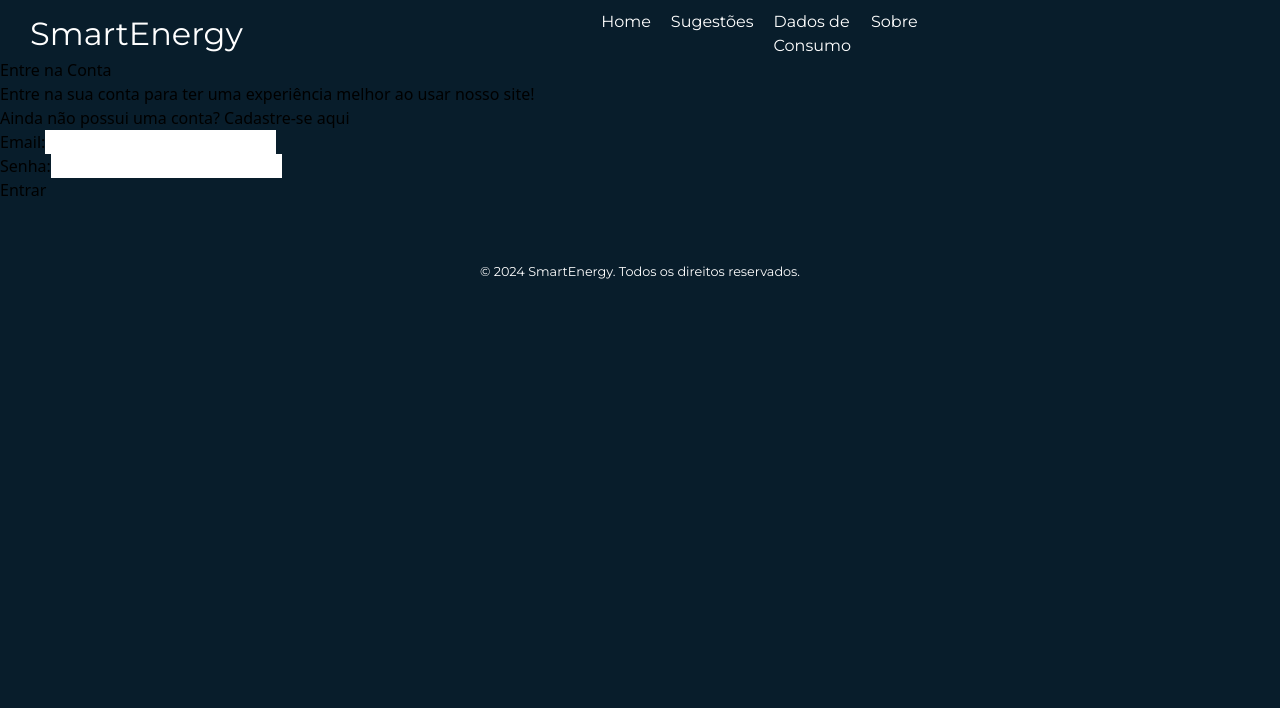
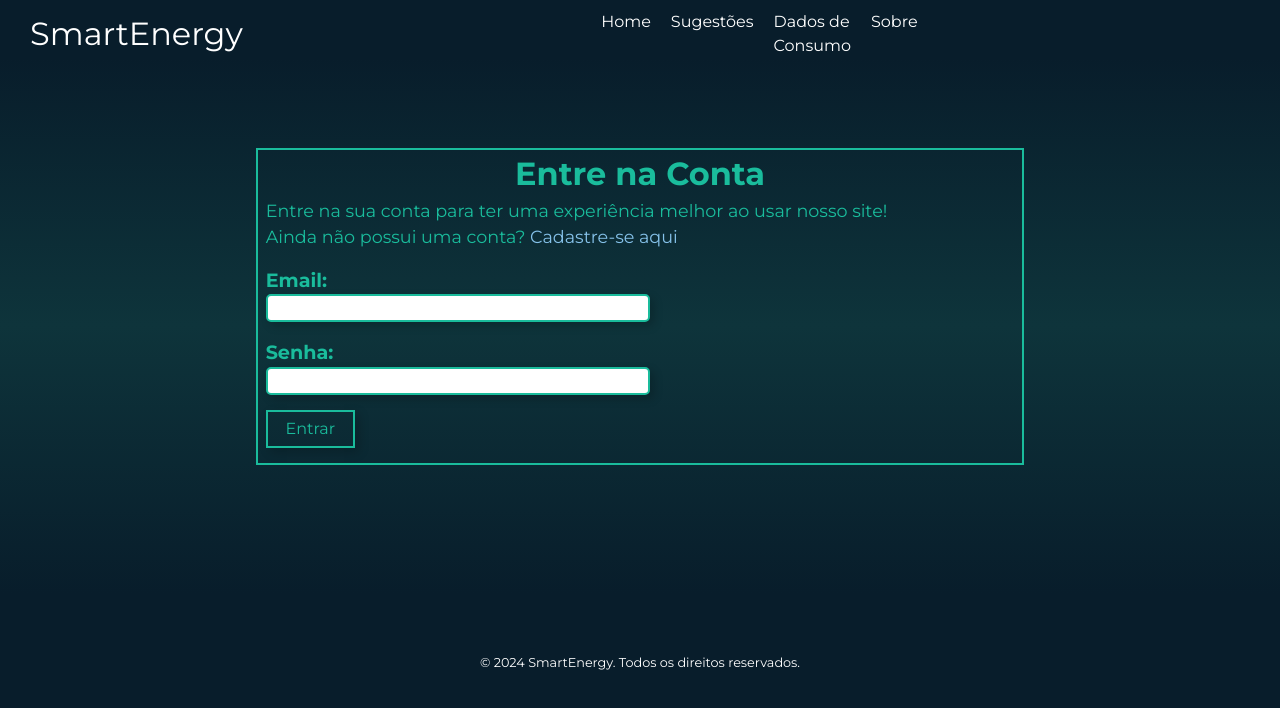
Before and after one commit to felipesora/SmartEnergy, a Next.js app in the folder gs/: page /login in a window 1280 px wide. Shown: the top 708 px of the page. Built offline with nearby package versions, Linux system fonts and the light colour scheme.

Commit message:
Estilizando a página de Login

```diff
--- a/gs/src/app/globals.css
+++ b/gs/src/app/globals.css
@@ -211,3 +211,70 @@ font-family: var(--fonte-principal);
   @apply bg-[var(--cor-fundo)] text-white;
   font-family: var(--fonte-principal);
 }
+
+/* Login */
+
+.main_login {
+  @apply bg-gradient-to-b from-[#081D2B] to-[#081D2B] via-[#0E343B] via-[#0E343B] to-[#124748] to-[#081D2B] pt-[7%] pb-[10%];
+}
+
+.container_login {
+  @apply bg-transparent border-2 border-[#1ABC9C] mx-auto w-[60vw];
+}
+
+.container_login > h1 {
+  @apply text-[2rem] text-[#1ABC9C] text-center font-bold;
+  font-family: var(--fonte-principal);
+}
+
+.div_texto_login {
+  @apply text-[#1ABC9C] text-[1.1rem] ml-[1%];
+  font-family: var(--fonte-principal);
+}
+
+.link_form {
+  @apply relative no-underline text-[var(--azul-claro)] transition-all duration-300 ease-in-out;
+}
+
+.link_form::after {
+  content: '';
+  @apply absolute w-0 h-[2px] -bottom-1 right-0 bg-[var(--azul-claro)] transition-all duration-300 ease-in-out;
+}
+
+.link_form:hover::after {
+  @apply w-full left-0 bg-[var(--azul-claro)];
+}
+
+.texto_input_form {
+  @apply flex flex-col ml-[1%] mt-[2%];
+  font-family: var(--fonte-principal);
+}
+
+.texto_input_form > label {
+  @apply text-[#1ABC9C] text-[1.2rem] font-bold;
+}
+
+.texto_input_form > input {
+  @apply w-[30vw] pl-[0.5%] border-2 border-[#1ABC9C] rounded-[5px];
+  box-shadow: 4px 4px 10px rgba(0, 0, 0, 0.2);
+}
+
+.button_login {
+  @apply text-[#1ABC9C] mt-[2%] mb-[2%] ml-[1%] bg-transparent border-2 border-[#1ABC9C] p-[5px] w-[7vw] relative overflow-hidden z-[1] transition-colors duration-300;
+  font-family: var(--fonte-principal);
+  box-shadow: 4px 4px 10px rgba(0, 0, 0, 0.2);
+}
+
+.button_login::before {
+  content: '';
+  @apply absolute top-full left-0 w-full h-full bg-[#1ABC9C] transition-all duration-300 ease-in-out;
+  z-index: -1;
+}
+
+.button_login:hover {
+  @apply text-white;
+}
+
+.button_login:hover::before {
+  @apply top-0;
+}
```
